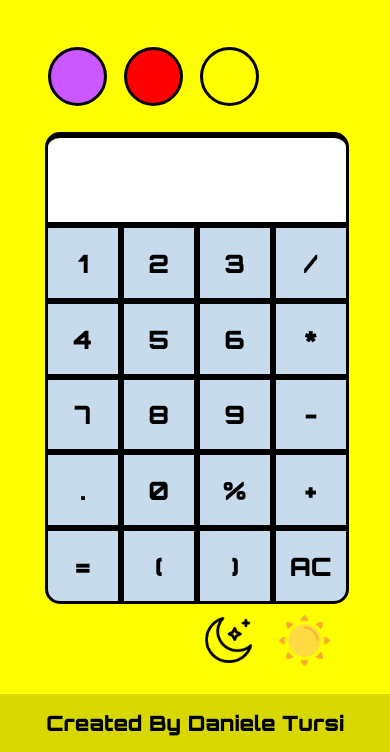
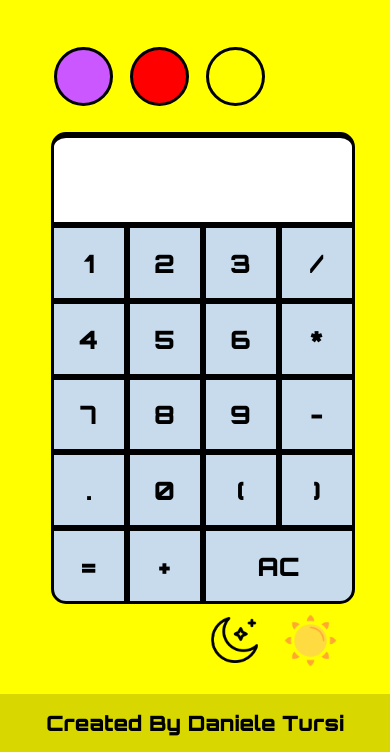
Before and after one commit to DanieleTursi/Calculator, a plain HTML site: page index.html in a window 390 px wide. Shown: the part 92-844 px from the top of the page. Drawn offline with nearby package versions, Linux system fonts and the light colour scheme.

Commit message:
adjustment

```diff
--- a/JavaScript.js
+++ b/JavaScript.js
@@ -128,14 +128,14 @@ buttons.map (btncalc => {
           curOper.innerText= "";
           prevOper.innerText= "";
           break;
-        case "DEL":
-          curOper.innerText= "";
+        case "MOD":
+          curOper.innerText+='/100';
+          curOper.innerText= eval(curOper.innerText);
           break;
-
         case "=":
          prevOper.innerText= String(curOper.innerText) + "=";
          curOper.innerText= eval(curOper.innerText);
-         curOper.innerText=Number(curOper.innerText).toFixed(2);
+         curOper.innerText= Number(curOper.innerText).toFixed(2);
         break;
 
         default:
@@ -149,8 +149,6 @@ const keyBoard=document.querySelector('body');
 keyBoard.addEventListener('keypress', e =>{
   switch(e.keyCode){
 
-
-
     case 61:
          prevOper.innerText= String(curOper.innerText) + "=";
          curOper.innerText= eval(curOper.innerText);
@@ -160,7 +158,6 @@ keyBoard.addEventListener('keypress', e =>{
     case 'Delete':
       curOper.innerText= "";
       prevOper.innerText= "";
-      console.log(e.keyCode)
       break;
 
     case 40:
@@ -262,6 +259,10 @@ function KeyCheck(event) {
             curOper.innerText=Number(curOper.innerText).toFixed(2);
            break;
 
+        case 53:
+          curOper.innerText += '%'
+          break;
+
 
         default:
           console.log(KeyID)
--- a/index.html
+++ b/index.html
@@ -43,12 +43,11 @@
         <button class="btncalc" id="minus">-</button>
         <button class="btncalc" id="ac">AC</button>
         <button class="btncalc" id="zero">0</button>
-        <button class="btncalc" id="perc">%</button>
         <button class="btncalc" id="addup">+</button>
         <button class="btncalc" id="res">=</button>
-        <button class="btncalc" id="power">(</button>
+        <button class="btncalc" id="opbrack">(</button>
         <button class="btncalc" id="decim">.</button>
-        <button class="btncalc" id="del">)</button>
+        <button class="btncalc" id="clbrack">)</button>
     </div>
     <footer>
         <h4 class="animate__animated animate__fadeInBottomRight animate__slower">Created By Daniele Tursi</h4>
--- a/stylesheet.css
+++ b/stylesheet.css
@@ -242,8 +242,8 @@ body {
     grid-area: zero;
 }
 
-#perc{
-    grid-area: perc;
+#clbrack{
+    grid-area: clbrack;
 }
 
 #addup{
@@ -259,13 +259,13 @@ body {
     grid-area:dec;
 }
 
-#power{
-    grid-area: power;
+#opbrack{
+    grid-area: opbrack;
 
 }
 
-#del{
-    grid-area:del;
+#clbrack{
+    grid-area:clbrack;
 }
 
 #container {
@@ -277,9 +277,9 @@ body {
     ' moon one two three divis pur'
     'sun four five six mul rd'
     '. sev eig nin minus yllw'
-    '. dec zero perc addup .'
-    '. res power del ac .';
-    margin:2% 35%;
+    '. dec zero opbrack clbrack .'
+    '. res addup ac ac .';
+    margin:8% 35%;
 }
 
 footer{
@@ -320,7 +320,7 @@ footer h4 {
     }
 } */
 
-@media only screen and (max-width: 768px) and (orientation : portrait){
+@media only screen and (max-width: 792px) and (orientation : portrait){
 
     #container {
         display:grid;
@@ -331,13 +331,13 @@ footer h4 {
         ' moon one two three divis pur'
         'sun four five six mul rd'
         '. sev eig nin minus yllw'
-        '. dec zero perc addup .'
-        '. res power del ac .';
+        '. dec zero opbrack clbrack .'
+        '. res addup ac ac .';
         margin:20% 35%;
     }
 }
 
-@media (max-width:900px){
+@media (max-width:925px){
 
     #header h1{
         text-align: center;
@@ -386,10 +386,10 @@ footer h4 {
         'one two three divis '
         'four five six mul '
         'sev eig nin minus '
-        'dec zero perc addup '
-        'res power del ac '
+        'dec zero opbrack clbrack '
+        'res addup ac  ac '
         '. . moon sun';
-        margin:7% 11.5%;
+        margin:7% 13%;
     }
 
     .display {
@@ -488,8 +488,8 @@ footer h4 {
         ' moon one two three divis pur'
         'sun four five six mul rd'
         '. sev eig nin minus yllw'
-        '. dec zero perc addup .'
-        '. res power del ac .';
+        '. dec zero opbrack clbrack .'
+        '. res addup ac  ac .';
         margin:2% 35%;
     }
 
```
